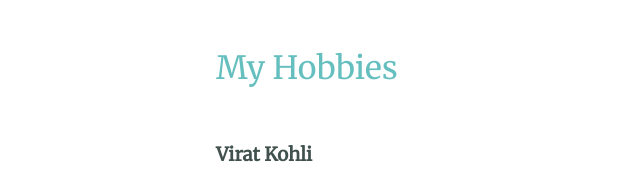
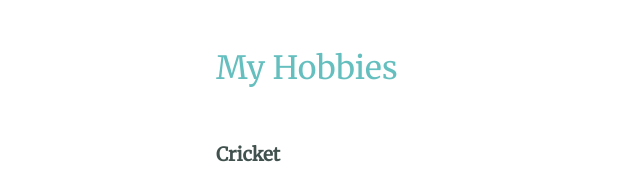
Before and after one commit to CodeBrecher/mypersonalsite4, a plain HTML site: page index.html in a window 1280 px wide. Shown: the part 2060-2250 px from the top of the page, 104-744 px from the left. Drawn offline with Linux system fonts and the light colour scheme.

Commit message:
Update index.html

```diff
--- a/index.html
+++ b/index.html
@@ -38,7 +38,7 @@
         <div class = "hobbies">
             <h2>My Hobbies</h2>
             <img class = "abcd" src="Images/hobbies.png" alt="My hobbies" width ="400px">
-            <h3>Virat Kohli</h3>
+            <h3>Cricket</h3>
             <p>I love to play and watch cricket. I also love listening to music My favourite IPL team is RCB (Royal Challengers Banglore).</p>
         </div>
         <hr>
```
